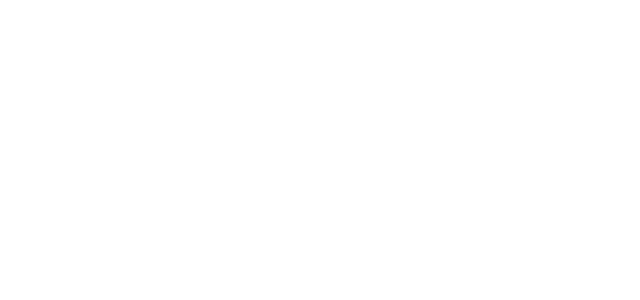
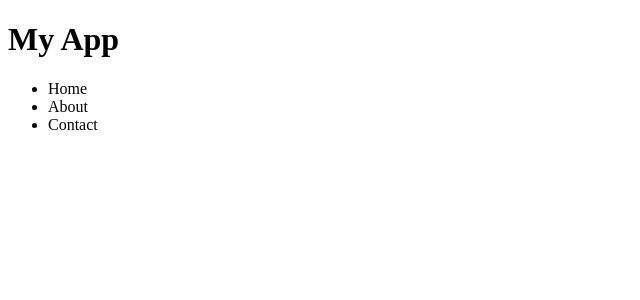
Before and after one commit to BDenisss/react-crypto, a React (Create React App) app: page / in a window 1280 px wide. Shown: the top 300 px of the page, without its empty margins (0-640 px from the left). Built offline with nearby package versions, Linux system fonts and the light colour scheme.

Commit message:
:sparkles: introduce the beginning of the project

```diff
--- a/src/App.js
+++ b/src/App.js
@@ -1,10 +1,10 @@
 import React from "react";
-import './index.css';
+import Navbar from "./components/Navbar";
 
 function App() {
     return (
         <div className="App">
-
+            <Navbar />
         </div>
     );
 }
--- a/src/components/Navbar.js
+++ b/src/components/Navbar.js
@@ -0,0 +1,17 @@
+import React from  'react';
+import './Navbar.css'
+
+const Navbar = () => {
+    return (
+        <div className="navbar">
+            <h1>My App</h1>
+            <ul>
+                <li>Home</li>
+                <li>About</li>
+                <li>Contact</li>
+            </ul>
+        </div>
+    )
+}
+
+export default Navbar;
--- a/src/index.css
+++ b/src/index.css
@@ -1,5 +1,7 @@
 body {
   margin: 0;
+  padding: 0;
+  box-sizing: border-box;
   font-family: -apple-system, BlinkMacSystemFont, 'Segoe UI', 'Roboto', 'Oxygen',
   'Ubuntu', 'Cantarell', 'Fira Sans', 'Droid Sans', 'Helvetica Neue',
   sans-serif;
```
